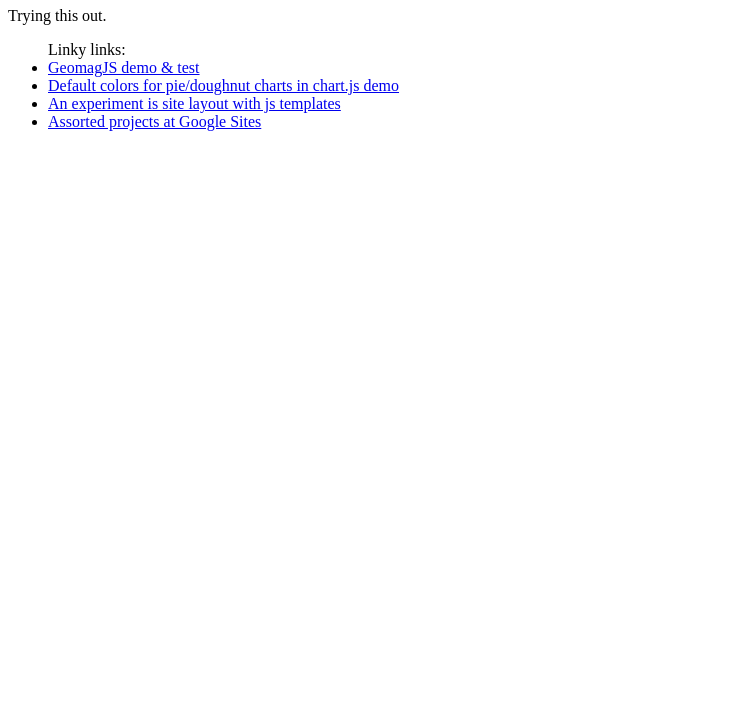
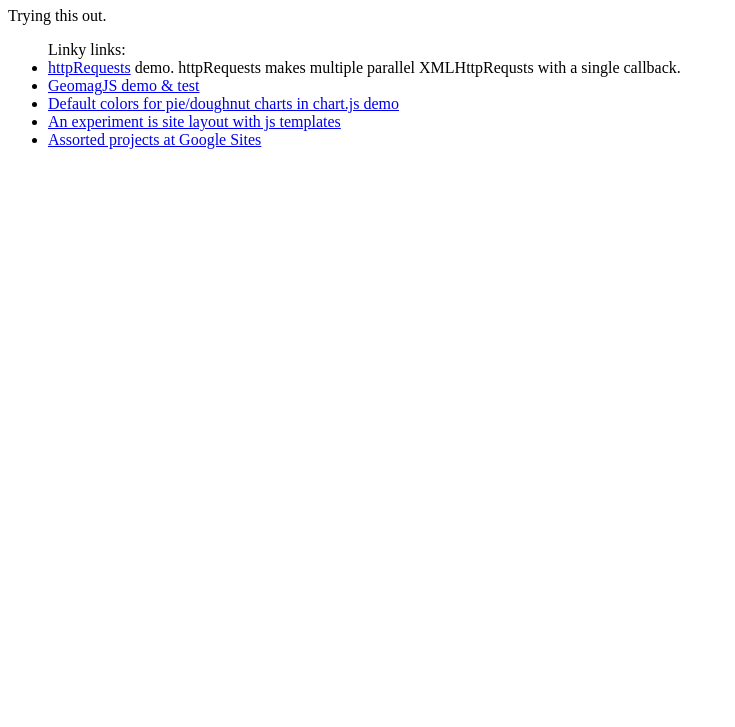
Before and after one commit to cmweiss/cmweiss.github.com, a plain HTML site: page index.html in a window 1280 px wide. Shown: the part 73-800 px from the top of the page, without its empty margins (0-735 px from the left). Drawn offline with Linux system fonts and the light colour scheme.

Commit message:
Link to httpRequests demo. Add IE=Edge.

```diff
--- a/index.html
+++ b/index.html
@@ -2,6 +2,7 @@
 <html>
 	<head>
 		<meta charset="UTF-8">
+		<meta http-equiv="X-UA-Compatible" content="IE=Edge">
 		<title>Christopher Weiss' Github Stuff</title>
 	</head>
 	<body>
@@ -9,6 +10,8 @@
 		<p>Trying this out.</p>
 		<ul>
 			Linky links:
+			<li><a href="httpRequests/httpRequests.html">httpRequests</a> demo.
+			httpRequests makes multiple parallel XMLHttpRequsts with a single callback.</li>
 			<li><a href="geomagjs/geomag.htm">GeomagJS demo &amp; test</a></li>
 			<li><a href="chartjs/samples/doughnut.color.html">Default colors for pie/doughnut charts in chart.js demo</a></li>
 			<li><a href="templateHTML/content.htm">An experiment is site layout with js templates</a></li>
```
